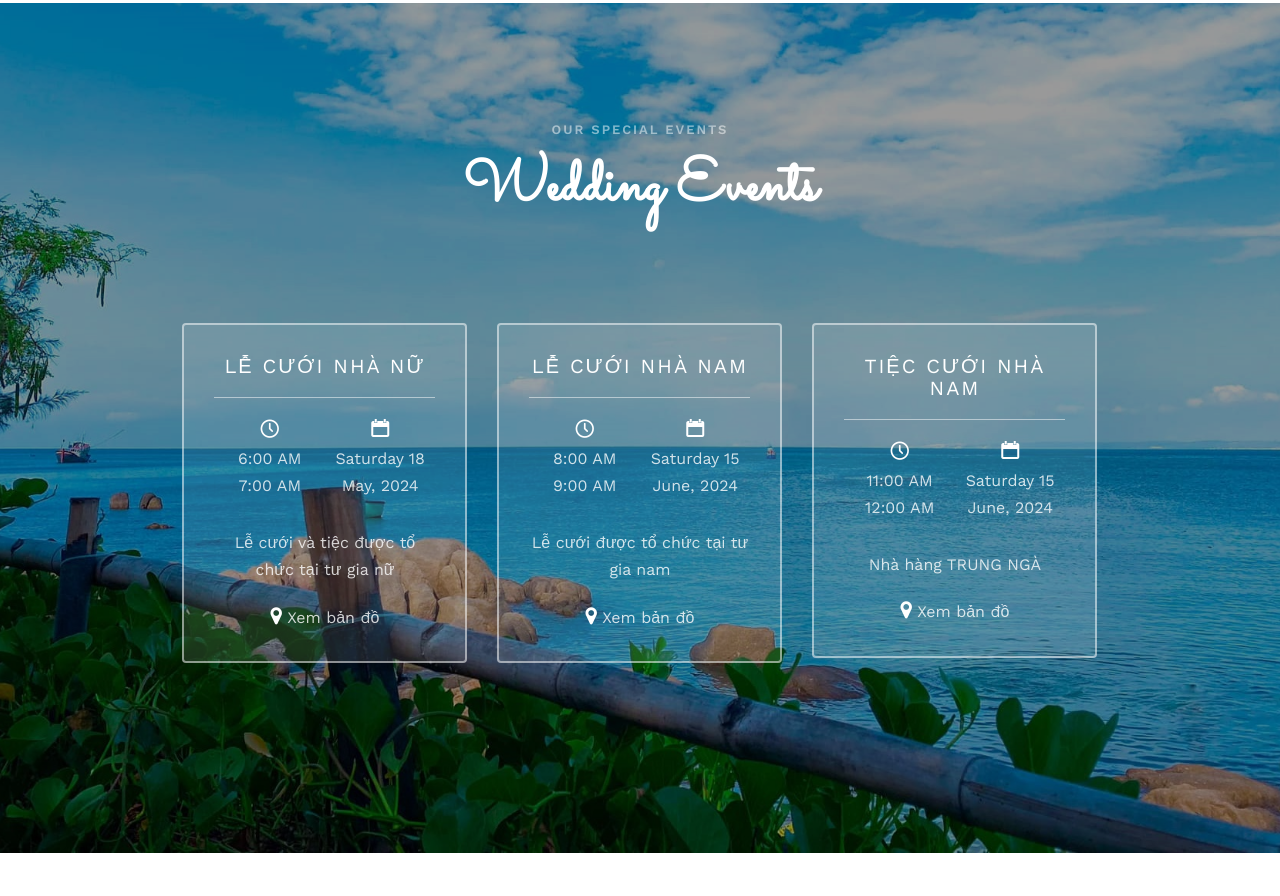
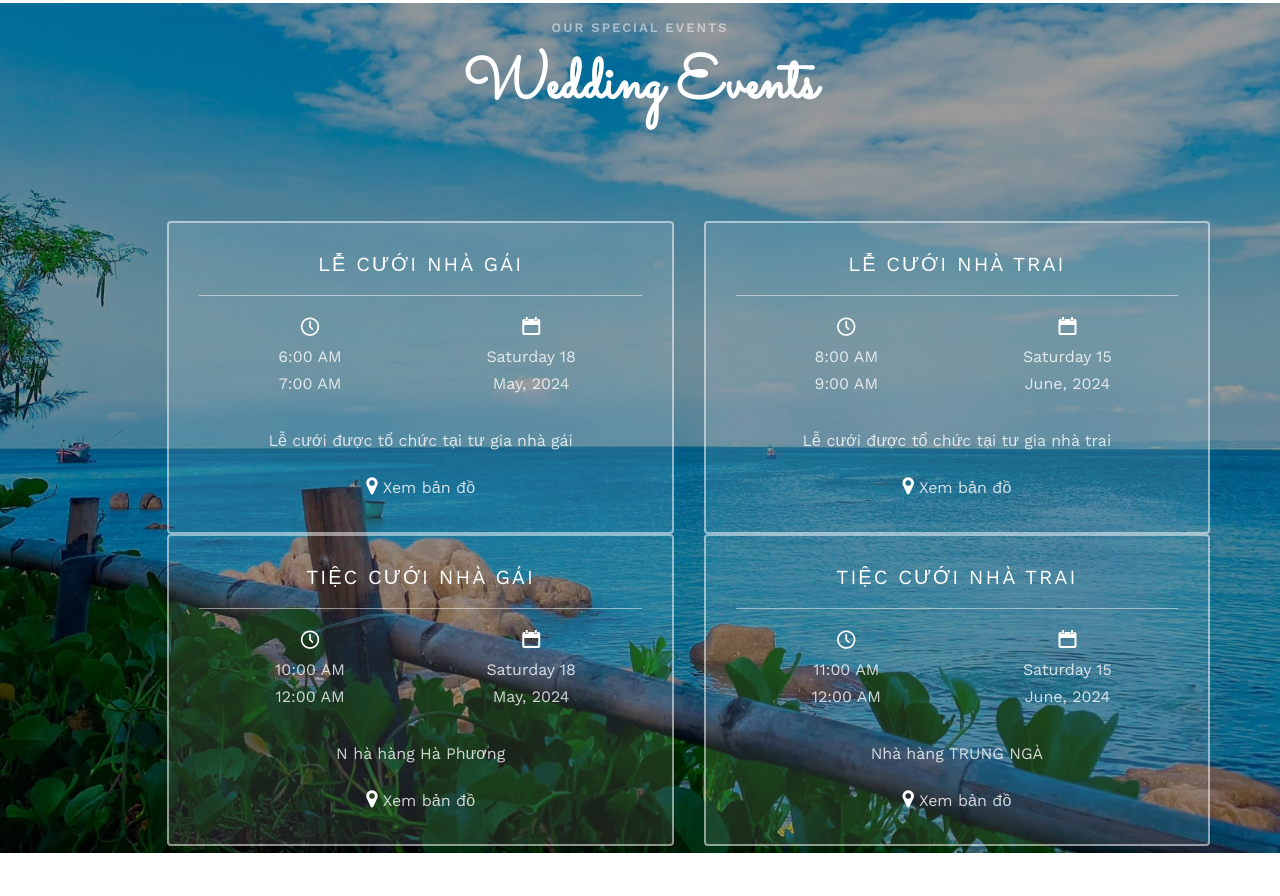
Before and after one commit to letan-it/wedding, a plain HTML site: page index.html in a window 1280 px wide. Shown: the part 1544-2440 px from the top of the page. Drawn offline with nearby package versions, Linux system fonts and the light colour scheme; files whose address does not match are found by name.

Commit message:
Update index.html

```diff
--- a/index.html
+++ b/index.html
@@ -167,22 +167,22 @@
 		</div>
 	</div>
 
-	<div id="fh5co-event" class="fh5co-bg" style="background-image:url(images/img_bg_6.jpg);">
+	<div id="fh5co-event" class="fh5co-bg" style="background-image:url(images/img_bg_6.jpg);padding: 0px;">
 		<div class="overlay"></div>
 		<div class="container">
 			<div class="row">
-				<div class="col-md-8 col-md-offset-2 text-center fh5co-heading animate-box">
+				<div class="col-md-8 col-md-offset-2 text-center fh5co-heading animate-box" style="padding-top: 10px;">
 					<span>Our Special Events</span>
 					<h2>Wedding Events</h2>
 				</div>
 			</div>
-			<div class="row">
+			<div class="row" >
 				<div class="display-t">
 					<div class="display-tc">
-						<div class="col-md-10 col-md-offset-1">
-							<div class="col-md-4 col-sm-4 text-center">
+						<div class="col-12 col-md-offset-1">
+							<div class="col-md-6 col-sm-6 text-center">
 								<div class="event-wrap animate-box">
-									<h3>LỄ CƯỚI NHÀ NỮ</h3>
+									<h3>LỄ CƯỚI NHÀ GÁI</h3>
 									<div class="event-col">
 										<i class="icon-clock"></i>
 										<span>6:00 AM</span>
@@ -193,7 +193,7 @@
 										<span>Saturday 18</span>
 										<span>May, 2024</span>
 									</div>
-									<p>Lễ cưới và tiệc được tổ chức tại tư gia nữ</p>
+									<p>Lễ cưới được tổ chức tại tư gia nhà gái</p>
 									<span id="map-marker-tran-hanh" class="point-event">
 										<i class="fa fa-map-marker" aria-hidden="true"></i>
 										Xem bản đồ
@@ -201,9 +201,10 @@
 
 								</div>
 							</div>
-							<div class="col-md-4 col-sm-4 text-center">
+
+							<div class="col-md-6 col-sm-6 text-center">
 								<div class="event-wrap animate-box">
-									<h3>LỄ CƯỚI NHÀ NAM</h3>
+									<h3>LỄ CƯỚI NHÀ TRAI</h3>
 									<div class="event-col">
 										<i class="icon-clock"></i>
 										<span>8:00 AM</span>
@@ -214,7 +215,7 @@
 										<span>Saturday 15</span>
 										<span>June, 2024</span>
 									</div>
-									<p>Lễ cưới được tổ chức tại tư gia nam</p>
+									<p>Lễ cưới được tổ chức tại tư gia nhà trai</p>
 									<span id="map-marker-letan" class="point-event">
 										<i class="fa fa-map-marker" aria-hidden="true"></i>
 										Xem bản đồ
@@ -222,9 +223,32 @@
 
 								</div>
 							</div>
-							<div class="col-md-4 col-sm-4 text-center">
+
+							 <div class="col-md-6 col-sm-6 text-center">
 								<div class="event-wrap animate-box">
-									<h3>TIỆC CƯỚI NHÀ NAM</h3>
+									<h3>TIỆC CƯỚI NHÀ GÁI</h3>
+									<div class="event-col">
+										<i class="icon-clock"></i>
+										<span>10:00 AM</span>
+										<span>12:00 AM</span>
+									</div>
+									<div class="event-col">
+										<i class="icon-calendar"></i>
+										<span>Saturday 18</span>
+										<span>May, 2024</span>
+									</div>
+									<p>N hà hàng Hà Phương</p>
+									<span id="map-marker-tran-hanh" class="point-event">
+										<i class="fa fa-map-marker" aria-hidden="true"></i>
+										Xem bản đồ
+									</span>
+
+								</div>
+							</div>
+
+							<div class="col-md-6 col-sm-6 text-center">
+								<div class="event-wrap animate-box">
+									<h3>TIỆC CƯỚI NHÀ TRAI</h3>
 									<div class="event-col">
 										<i class="icon-clock"></i>
 										<span>11:00 AM</span>
@@ -243,10 +267,15 @@
 
 								</div>
 							</div>
+
+
 						</div>
 					</div>
 				</div>
+
 			</div>
+
+
 		</div>
 	</div>
 
@@ -579,7 +608,7 @@
 							<div class="">
 								<img style="width: 200px" src="images/qrcode.png">
 								<div class="event-col">
-									<span>Ngân hàng: Nám Á</span><br>
+									<span>Ngân hàng: Nam Á</span><br>
 									<span>Le Quoc Tan</span><br>
 									<span>0386677607</span><br>
 								</div>
```
